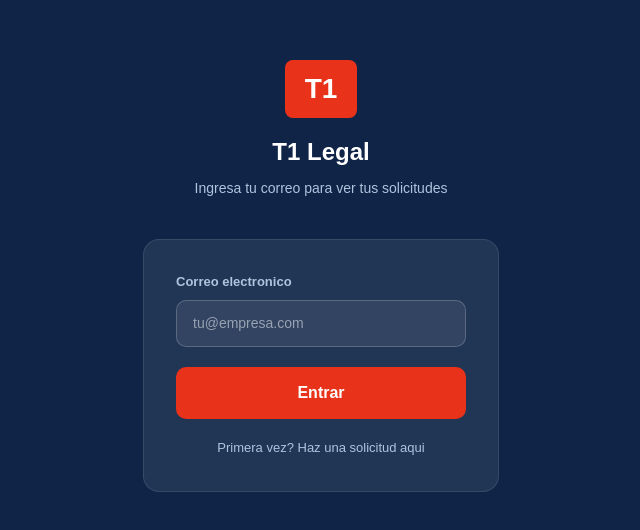
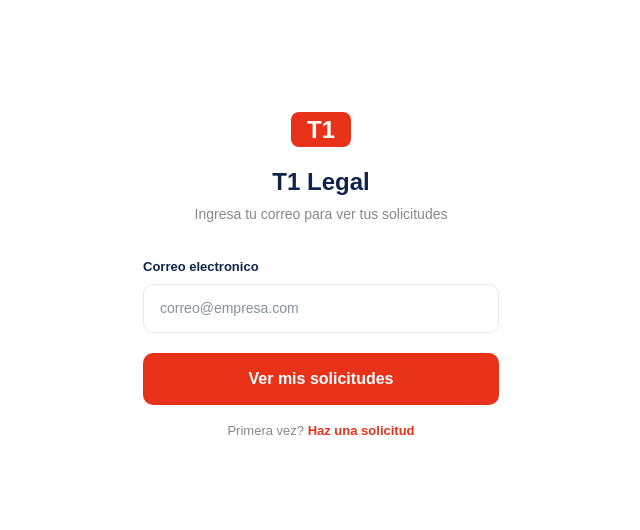
Before and after one commit to jovannipoceros-png/t1-legal, a Next.js app: page /login in a window 1280 px wide. Shown: the part 124-654 px from the top of the page, without its empty margins (319-959 px from the left). Built offline with nearby package versions, Linux system fonts and the light colour scheme.

Commit message:
feat: login solicitante estilo corporativo blanco

```diff
--- a/src/app/login/page.tsx
+++ b/src/app/login/page.tsx
@@ -1,26 +1,30 @@
+'use client'
+import { useState } from 'react'
+
 export default function Login() {
+  const [correo, setCorreo] = useState('')
+
   return (
-    <div style={{ minHeight: '100vh', background: '#0F2447', display: 'flex', alignItems: 'center', justifyContent: 'center', fontFamily: 'sans-serif' }}>
-      <div style={{ width: '100%', maxWidth: '420px', padding: '32px' }}>
-        <div style={{ textAlign: 'center', marginBottom: '40px' }}>
-          <div style={{ display: 'inline-block', background: '#E8321A', padding: '8px 20px', borderRadius: '8px', marginBottom: '16px' }}>
-            <span style={{ color: 'white', fontWeight: 900, fontSize: '28px' }}>T1</span>
-          </div>
-          <h1 style={{ color: 'white', fontSize: '24px', fontWeight: 700, margin: '0 0 8px' }}>T1 Legal</h1>
-          <p style={{ color: '#B0C4DE', fontSize: '14px', margin: 0 }}>Ingresa tu correo para ver tus solicitudes</p>
+    <div style={{ minHeight:'100vh', background:'white', fontFamily:'sans-serif', display:'flex', alignItems:'center', justifyContent:'center' }}>
+      <div style={{ width:'100%', maxWidth:'420px', padding:'32px' }}>
+        <div style={{ textAlign:'center', marginBottom:'32px' }}>
+          <span style={{ background:'#E8321A', color:'white', fontWeight:900, fontSize:'24px', padding:'4px 16px', borderRadius:'8px' }}>T1</span>
+          <h1 style={{ color:'#0F2447', fontSize:'24px', fontWeight:700, margin:'16px 0 4px' }}>T1 Legal</h1>
+          <p style={{ color:'#888', fontSize:'14px', margin:0 }}>Ingresa tu correo para ver tus solicitudes</p>
         </div>
-        <div style={{ background: 'rgba(255,255,255,0.08)', borderRadius: '16px', padding: '32px', border: '1px solid rgba(255,255,255,0.1)' }}>
-          <div style={{ marginBottom: '20px' }}>
-            <label style={{ display: 'block', color: '#B0C4DE', fontSize: '13px', fontWeight: 600, marginBottom: '8px' }}>Correo electronico</label>
-            <input type="email" placeholder="tu@empresa.com" style={{ width: '100%', padding: '12px 16px', borderRadius: '10px', border: '1px solid rgba(255,255,255,0.2)', background: 'rgba(255,255,255,0.08)', color: 'white', fontSize: '14px', boxSizing: 'border-box' }} />
-          </div>
-          <button style={{ width: '100%', padding: '14px', background: '#E8321A', color: 'white', border: 'none', borderRadius: '10px', fontWeight: 700, fontSize: '16px', cursor: 'pointer', marginBottom: '16px' }}>
-            Entrar
+        <div style={{ marginBottom:'20px' }}>
+          <label style={{ display:'block', color:'#0F2447', fontSize:'13px', fontWeight:600, marginBottom:'8px' }}>Correo electronico</label>
+          <input type="email" value={correo} onChange={e => setCorreo(e.target.value)} placeholder="correo@empresa.com"
+            style={{ width:'100%', padding:'13px 16px', borderRadius:'10px', border:'1.5px solid #E8E8E8', color:'#0F2447', fontSize:'14px', boxSizing:'border-box', outline:'none' }} />
+        </div>
+        <a href="/portal">
+          <button style={{ width:'100%', padding:'14px', background:'#E8321A', color:'white', border:'none', borderRadius:'10px', fontWeight:700, fontSize:'16px', cursor:'pointer' }}>
+            Ver mis solicitudes
           </button>
-          <div style={{ textAlign: 'center' }}>
-            <a href="/solicitar" style={{ color: '#B0C4DE', fontSize: '13px', textDecoration: 'none' }}>Primera vez? Haz una solicitud aqui</a>
-          </div>
-        </div>
+        </a>
+        <p style={{ textAlign:'center', color:'#888', fontSize:'13px', marginTop:'16px' }}>
+          Primera vez? <a href="/solicitar" style={{ color:'#E8321A', fontWeight:700, textDecoration:'none' }}>Haz una solicitud</a>
+        </p>
       </div>
     </div>
   )
```
